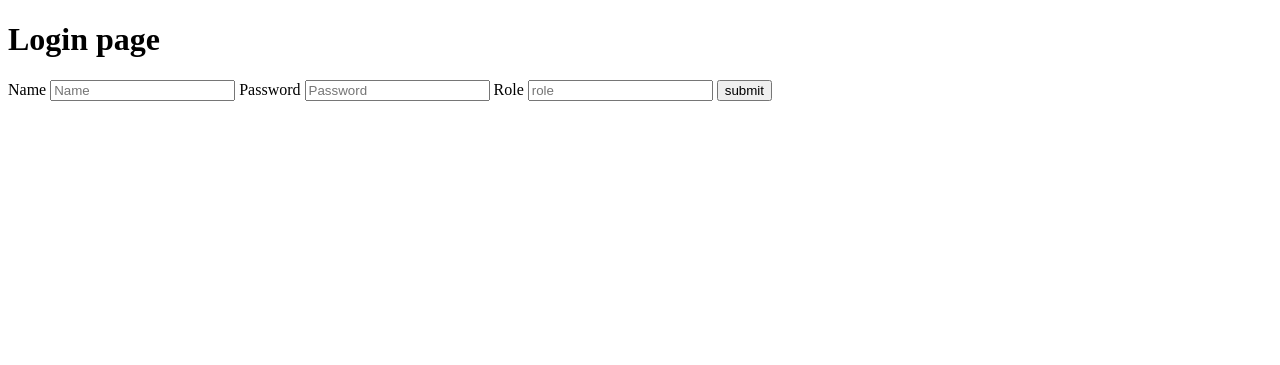
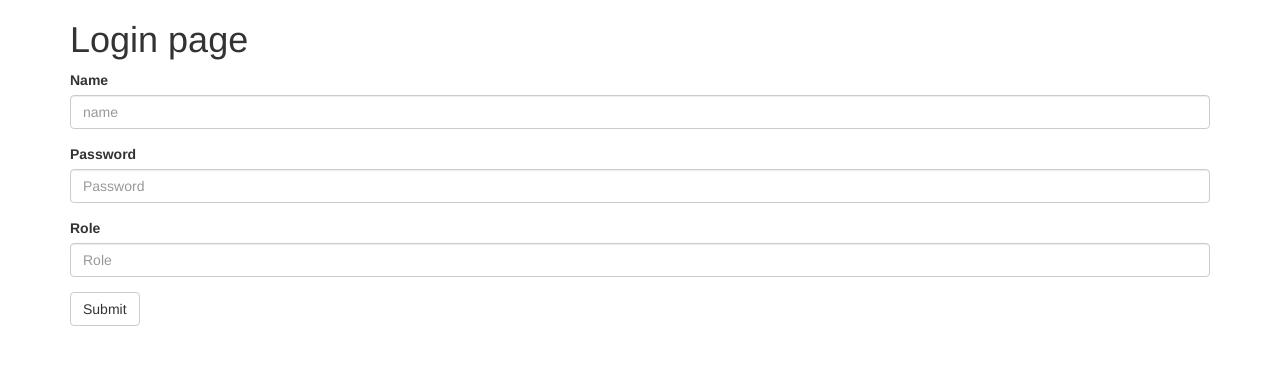
Before and after one commit to likhitha04/ui-code, a Python web app: template templates/userinfo.html in a window 1280 px wide. Shown: the top 365 px of the page. Run offline with Jinja, Linux system fonts and the light colour scheme; the template is opened without the code that fills it, so the values that code supplies are empty; some libraries are stand-ins or nearby versions.

Commit message:
Update userinfo.html

```diff
--- a/templates/userinfo.html
+++ b/templates/userinfo.html
@@ -1,26 +1,25 @@
-<!DOCTYPE html>
-<html lang="en">
-  <head>
-    <title>page</title>
-  </head>
+{% extends "bootstrap/base.html" %}
 
-  <body>
+{% block title %}my page{% endblock %}
 
+  {% block content %}
+   <div class="container">
         <h1>Login page</h1>
         <form action = "{{ url_for('result') }}"  method = "POST">
+          <div class="form-group">
+            <label for="InputName">Name</label>
+            <input type="text" class="form-control" id="InputName" name="InputName" placeholder="name">
+          </div>
+          <div class="form-group">
+            <label for="InputPassword">Password</label>
+            <input type="password" class="form-control" id="InputPassword" name="InputPassword" placeholder="Password">
+          </div>
+          <div class="form-group">
+            <label for="InputRl">Role</label>
+            <input type="text" class="form-control" id="InputRl" name="InputRl" placeholder="Role">
+          </div>
+          <button type="submit" class="btn btn-default">Submit</button>
 
-        <label for="inputName">Name</label>
-        <input type="name" name="inputName" id="inputName" " placeholder="Name" required >
-
-        <label for="inputPassword">Password</label>
-        <input type="password" name="inputPassword" id="inputPassword"  placeholder="Password" required >
-
-         <label for="y">Role</label>
-        <input type="text" name="role" id="y"  placeholder="role" required >
-
-        <input type = "submit" value = "submit">
       </form>
-
-    </div>
-  </body>
-</html>
+   </div>
+  {% endblock %}
```
